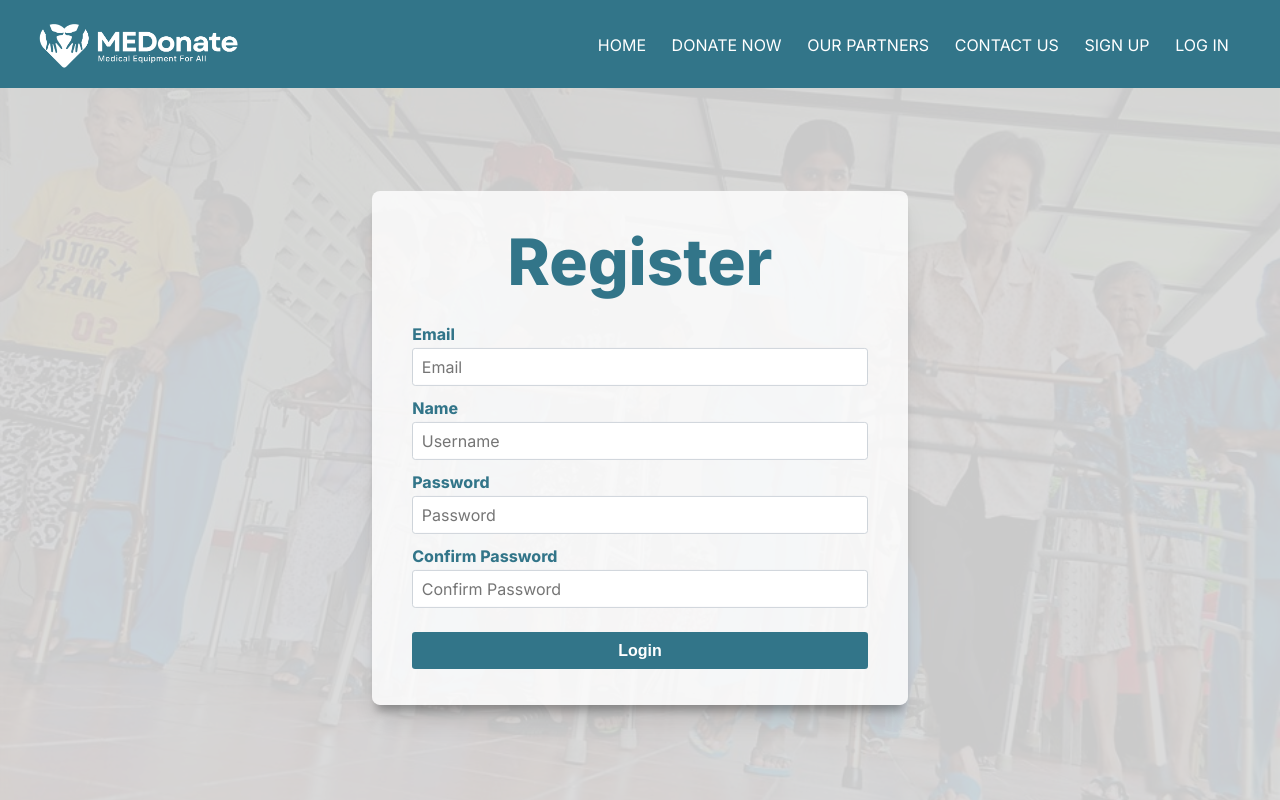
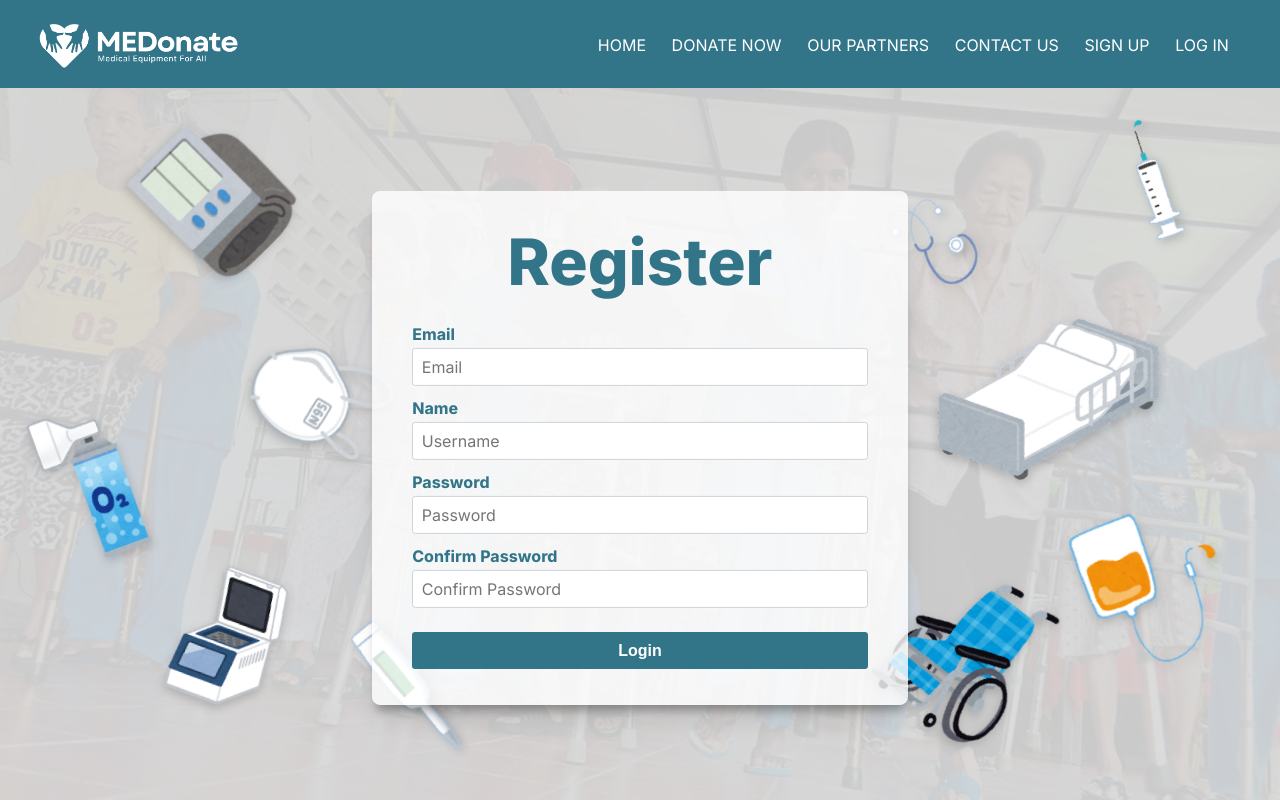
Before and after one commit to lalapromax/WebDev, a Flask app: page /register in a window 1280 px wide. Run offline with Flask 3, Linux system fonts and the light colour scheme.

Commit message:
a lot of stuff

```diff
--- a/requirements.txt
+++ b/requirements.txt
@@ -4,3 +4,7 @@ dnspython~=2.8.0
 certifi~=2026.7.22
 python-dotenv~=1.2.3
 Flask-PyMongo~=3.0.1
+Authlib~=1.8.0
+requests~=2.34.2
+flask-mail~=0.10.0
+PyOTP~=2.10.0
--- a/static/css/style.css
+++ b/static/css/style.css
@@ -366,24 +366,45 @@ nav .fa-solid{
     background-color: #000000;
 }
 
-/*.image-widget {*/
-/*    position: absolute;*/
-/*}*/
+@media (max-width: 900px){
+    .floating-items {
+        display: none;
+    }
+}
 
-/*.image-container {*/
-/*    --translateX: 0px;*/
-/*    --translateY: 0px;*/
+@media (min-width: 900px) {
+    .floating-items {
+        position: fixed;
+        top: 0;
+        left: 0;
+        width: 100vw;
+        height: 100vh;
+        pointer-events: none;   /* clicks pass through empty space */
+        overflow: hidden;
+        z-index: 0;             /* above background (0), below .form-card (6) */
+    }
 
-/*    transform: translateX(var(--translateX))*/
-/*               translateY(var(--translateY));*/
-/*}*/
+    .floating-item {
+        position: absolute;
+        top: 0;
+        left: 0;
+        /*width: 25vh;*/
+        /*height: 25vh;*/
+        object-fit: contain;
+        pointer-events: auto;   /* re-enabled per-item so they're clickable */
+        cursor: grab;
+        touch-action: none;     /* required for smooth pointer-drag on touch */
+        user-select: none;
+        -webkit-user-drag: none;
+        will-change: transform;
+        filter: drop-shadow(0 0.6vh 0.6vh rgba(0, 0, 0, 0.18));
+    }
 
-/*.image-container img {*/
-/*    display: block;*/
-/*    width: 35vh;*/
-/*    height: auto;*/
-/*    margin: 15vh 0 0 0;*/
-/*}*/
+    .floating-item.dragging {
+        cursor: grabbing;
+    }
+}
+
 
 /**************/
 /* login.html */
--- a/static/main.js
+++ b/static/main.js
@@ -6,57 +6,170 @@ function toggleMenu() {
     document.getElementById('navLinks').classList.toggle('active');
 }
 
+/* ---------------------------------------------------------------
+   Floating interactive stickers (login page decoration)
+   Inspired by ncase.me/crowds: cheap per-frame physics, cursor
+   acts as a repeller. No item-to-item awareness on purpose —
+   these are a few decorative props, not a crowd sim.
+------------------------------------------------------------------ */
 (function () {
-    // Only run this scroll-transition logic on the homepage
-    const scrollArrow = document.getElementById('scrollArrow');
-    if (!scrollArrow) return; // element doesn't exist = not on index.html, so stop here
+    const container = document.getElementById('floatingItems');
+    if (!container) return;
 
-    const nextPageUrl = "/hook-page"; // adjust to your actual Flask route
-    let isTransitioning = false;
-    let scrollAccumulator = 0;
-    const scrollThreshold = 150;
+    if (window.matchMedia('(max-width: 1000px)').matches) return;
+    if (window.matchMedia('(prefers-reduced-motion: reduce)').matches) return;
 
-    function goToNextPage() {
-        if (isTransitioning) return;
-        isTransitioning = true;
-        document.body.classList.add('page-exit');
-        setTimeout(() => {
-            window.location.href = nextPageUrl;
-        }, 600);
+    // Add / remove / reposition stickers here. x & y are % of viewport.
+    const ITEM_CONFIG = [
+        { src: '/static/assets/bloodpressure.png', x: 17,  y: 25, size: '20vh', baseRot: 45 },
+        { src: '/static/assets/oxygenbottle.png', x: 7,  y: 60, size: '20vh', baseRot: -20 },
+        { src: '/static/assets/mask.png', x:25,  y: 50, size: '18vh', baseRot: 30 },
+        { src: '/static/assets/pcr.png', x: 18,  y: 80, size: '18vh', baseRot: 15 },
+        { src: '/static/assets/thermometer.png', x: 32,  y: 85, size: '20vh', baseRot: -67 },
+        { src: '/static/assets/needle.png', x: 90, y: 23    , size: '15vh', baseRot: -45 },
+        { src: '/static/assets/stethoscope.png', x: 73, y: 30, size: '14vh', baseRot: -45 },
+        { src: '/static/assets/bed.png', x: 82, y: 50, size: '30vh', baseRot: 0 },
+        { src: '/static/assets/ivfluids.png', x: 90, y: 73, size: '22vh', baseRot: -20 },
+        { src: '/static/assets/wheelchair.png', x: 75, y: 81, size: '22vh', baseRot: 30 },
+    ];
+
+    const REPEL_RADIUS   = 1140;    // px, how close the cursor needs to get
+    const REPEL_STRENGTH = 200;   // push force
+    const FRICTION       = 0.94;   // velocity kept per frame
+    const RESTITUTION    = 0.6;    // bounce energy kept off screen edges
+    const HOME_PULL      = 0.004; // gentle drift back to resting spot
+    const THROW_BOOST    = 2.2;    // multiplies release velocity for a snappier throw
+
+    let mouseX = -9999, mouseY = -9999, mouseActive = false;
+
+    const items = ITEM_CONFIG.map((cfg, i) => {
+        const el = document.createElement('img');
+        el.src = cfg.src;
+        el.className = 'floating-item';
+        el.alt = '';
+        el.draggable = false;
+        if (cfg.size) {
+            el.style.width = cfg.size;
+            el.style.height = cfg.size;
+        }
+        container.appendChild(el);
+
+        const item = {
+            el,
+            homeXPct: cfg.x,
+            homeYPct: cfg.y,
+            baseRot: cfg.baseRot || 0,
+            rot: cfg.baseRot || 0,
+            x: (cfg.x / 100) * window.innerWidth,
+            y: (cfg.y / 100) * window.innerHeight,
+            vx: 0, vy: 0,
+            width: el.offsetWidth || 90,
+            height: el.offsetHeight || 90,
+            dragging: false,
+            grabDX: 0, grabDY: 0,
+            lastPX: 0, lastPY: 0,
+            bobPhase: i * 1.7,
+            bobSpeed: 0.8 + (i % 3) * 0.15,
+        };
+
+        el.addEventListener('pointerdown', (e) => {
+            item.dragging = true;
+            item.el.classList.add('dragging');
+            item.el.setPointerCapture(e.pointerId);
+            item.grabDX = e.clientX - item.x;
+            item.grabDY = e.clientY - item.y;
+            item.lastPX = e.clientX;
+            item.lastPY = e.clientY;
+            item.vx = 0;
+            item.vy = 0;
+        });
+
+        el.addEventListener('pointermove', (e) => {
+            if (!item.dragging) return;
+            item.x = e.clientX - item.grabDX;
+            item.y = e.clientY - item.grabDY;
+            item.vx = e.clientX - item.lastPX;
+            item.vy = e.clientY - item.lastPY;
+            item.lastPX = e.clientX;
+            item.lastPY = e.clientY;
+        });
+
+        const release = () => {
+            if (!item.dragging) return;
+            item.dragging = false;
+            item.el.classList.remove('dragging');
+            item.vx *= THROW_BOOST;
+            item.vy *= THROW_BOOST;
+        };
+        el.addEventListener('pointerup', release);
+        el.addEventListener('pointercancel', release);
+
+        return item;
+    });
+
+    document.addEventListener('pointermove', (e) => {
+        mouseX = e.clientX;
+        mouseY = e.clientY;
+        mouseActive = true;
+    });
+    document.addEventListener('pointerleave', () => { mouseActive = false; });
+
+    let resizeTimer;
+    window.addEventListener('resize', () => {
+        clearTimeout(resizeTimer);
+        resizeTimer = setTimeout(() => {
+            items.forEach((item) => {
+                item.width = item.el.offsetWidth;
+                item.height = item.el.offsetHeight;
+            });
+        }, 150);
+    });
+
+    function step() {
+        const t = performance.now() / 1000;
+
+        items.forEach((item) => {
+            if (!item.dragging) {
+                const homeX = (item.homeXPct / 100) * window.innerWidth;
+                const homeY = (item.homeYPct / 100) * window.innerHeight;
+
+                if (mouseActive) {
+                    const dx = item.x - mouseX;
+                    const dy = item.y - mouseY;
+                    const dist = Math.sqrt(dx * dx + dy * dy) || 1;
+                    if (dist < REPEL_RADIUS) {
+                        const force = (1 - dist / REPEL_RADIUS) * REPEL_STRENGTH / dist;
+                        item.vx += dx * force * 0.0016;
+                        item.vy += dy * force * 0.0016;
+                    }
+                }
+
+                item.vx += (homeX - item.x) * HOME_PULL;
+                item.vy += (homeY - item.y) * HOME_PULL;
+
+                item.x += item.vx;
+                item.y += item.vy;
+                item.vx *= FRICTION;
+                item.vy *= FRICTION;
+
+                const halfW = item.width / 2, halfH = item.height / 2;
+                if (item.x < halfW) { item.x = halfW; item.vx *= -RESTITUTION; }
+                if (item.x > window.innerWidth - halfW) { item.x = window.innerWidth - halfW; item.vx *= -RESTITUTION; }
+                if (item.y < halfH) { item.y = halfH; item.vy *= -RESTITUTION; }
+                if (item.y > window.innerHeight - halfH) { item.y = window.innerHeight - halfH; item.vy *= -RESTITUTION; }
+
+                item.rot = item.baseRot + Math.max(-25, Math.min(25, item.vx * 1.4));
+            }
+
+            const bobX = item.dragging ? 0 : Math.sin(t * item.bobSpeed + item.bobPhase) * 3;
+            const bobY = item.dragging ? 0 : Math.cos(t * item.bobSpeed * 0.8 + item.bobPhase) * 3;
+
+            item.el.style.transform =
+                `translate3d(${item.x - item.width / 2 + bobX}px, ${item.y - item.height / 2 + bobY}px, 0) rotate(${item.rot}deg)`;
+        });
+
+        requestAnimationFrame(step);
     }
 
-    window.addEventListener('wheel', function (e) {
-        if (isTransitioning) return;
-        if (e.deltaY > 0) {
-            scrollAccumulator += e.deltaY;
-            if (scrollAccumulator > scrollThreshold) {
-                goToNextPage();
-            }
-        }
-    }, { passive: true });
-
-    let touchStartY = 0;
-    window.addEventListener('touchstart', function (e) {
-        touchStartY = e.touches[0].clientY;
-    }, { passive: true });
-
-    window.addEventListener('touchmove', function (e) {
-        if (isTransitioning) return;
-        const delta = touchStartY - e.touches[0].clientY;
-        if (delta > scrollThreshold) {
-            goToNextPage();
-        }
-    }, { passive: true });
-
-    scrollArrow.addEventListener('click', goToNextPage);
+    requestAnimationFrame(step);
 })();
-
-// const imageContainer = document.querySelector('.image-container');
-//
-// document.addEventListener('mousemove', (event) => {
-//     const x = (event.clientX / window.innerWidth - 0.5) * 30;
-//     const y = (event.clientY / window.innerHeight - 0.5) * 30;
-//
-//     imageContainer.style.setProperty('--translateX', `${-x}px`);
-//     imageContainer.style.setProperty('--translateY', `${-y}px`);
-// });
--- a/templates/login.html
+++ b/templates/login.html
@@ -32,11 +32,7 @@
                 </div>
             </form>
         </div>
-<!--        <div class="image-widget">-->
-<!--            <div class="image-container">-->
-<!--                <img src="https://ghee-hiang.com/wp-content/uploads/2025/03/Untitled-design12-e1742368482471.png">-->
-<!--            </div>-->
-<!--        </div>-->
+        <div class="floating-items" id="floatingItems"></div>
     </div>
     {% endblock %}
 </body>
--- a/templates/register.html
+++ b/templates/register.html
@@ -26,11 +26,7 @@
                 <button type="submit" class="login-btn">Login</button>
             </form>
         </div>
-<!--        <div class="image-widget">-->
-<!--            <div class="image-container">-->
-<!--                <img src="https://ghee-hiang.com/wp-content/uploads/2025/03/Untitled-design12-e1742368482471.png">-->
-<!--            </div>-->
-<!--        </div>-->
+        <div class="floating-items" id="floatingItems"></div>
     </div>
     {% endblock %}
 </body>
```
Also changed, not shown: static/assets/bed.png (added), static/assets/bloodpressure.png (added), static/assets/ivfluids.png (added), static/assets/mask.png (added), static/assets/needle.png (added), static/assets/oxygenbottle.png (added), static/assets/pcr.png (added), static/assets/stethoscope.png (added), static/assets/thermometer.png (added), static/assets/wheelchair.png (added).
